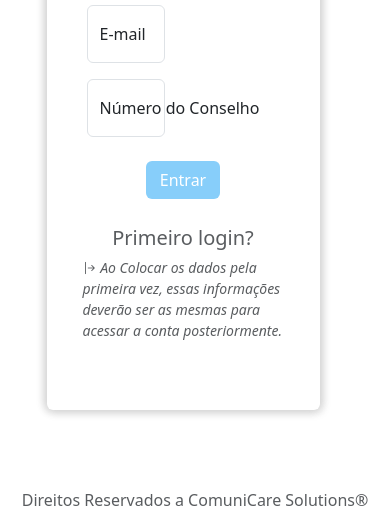
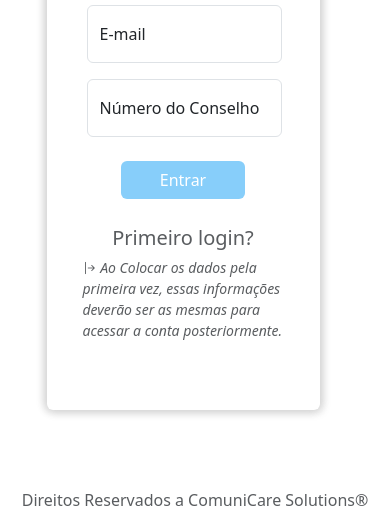
Before and after one commit to RomulloSousa1/form-web, a website with bundled scripts: page public/index.html in a window 390 px wide. Shown: the part 316-844 px from the top of the page. Built offline with nearby package versions, Linux system fonts and the light colour scheme.

Commit message:
Update index.css

```diff
--- a/public/css/index.css
+++ b/public/css/index.css
@@ -30,6 +30,17 @@
         height: 72vh;
         width: 70vw;
     }
+
+    #email,
+    #num-conselho {
+        width: 50vw;
+    }
+
+    #btn-login {
+        width: 50%;
+        background-color: lightskyblue;
+    }
+
 }
 
 
```
